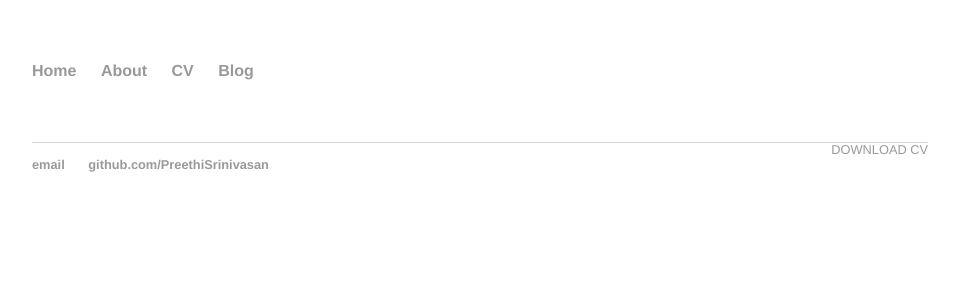
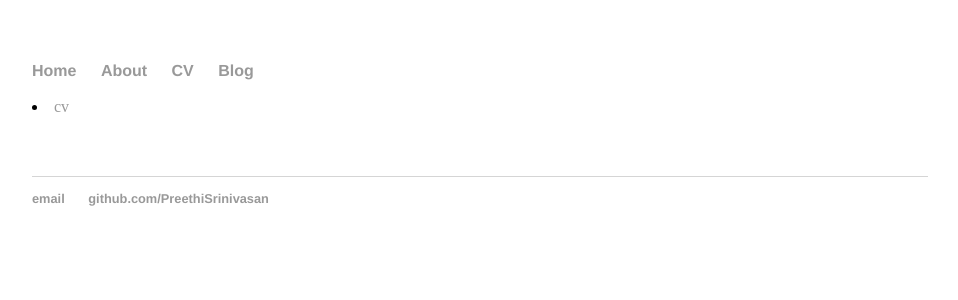
Before and after one commit to mrajesh971/mrajesh971.github.io, a Jekyll site: the page built from cv/index.html, in a window 1280 px wide. Shown: the top 300 px of the page, without its empty margins (160-1118 px from the left). Built offline with Jekyll 4.4.1, drawn with Linux system fonts in a browser that asks for light colours.

Commit message:
Update index.html

```diff
--- a/cv/index.html
+++ b/cv/index.html
@@ -4,7 +4,7 @@ title: CV of Your Name
 ---
 
 	<div class="cv">
-		<a href="https://drive.google.com/drive/folders/0B_U3vrMN05B7U0V4ZEhoQTFVeDA" class="download" title="Download CV as PDF">Download CV</a>
+		<li><a href="https://drive.google.com/file/d/0Bz8URmIw_ZdjV2dXZEUtVXRfOVU/view?usp=sharing">cv</a> &nbsp</li>
 
 
 	</div>
```
